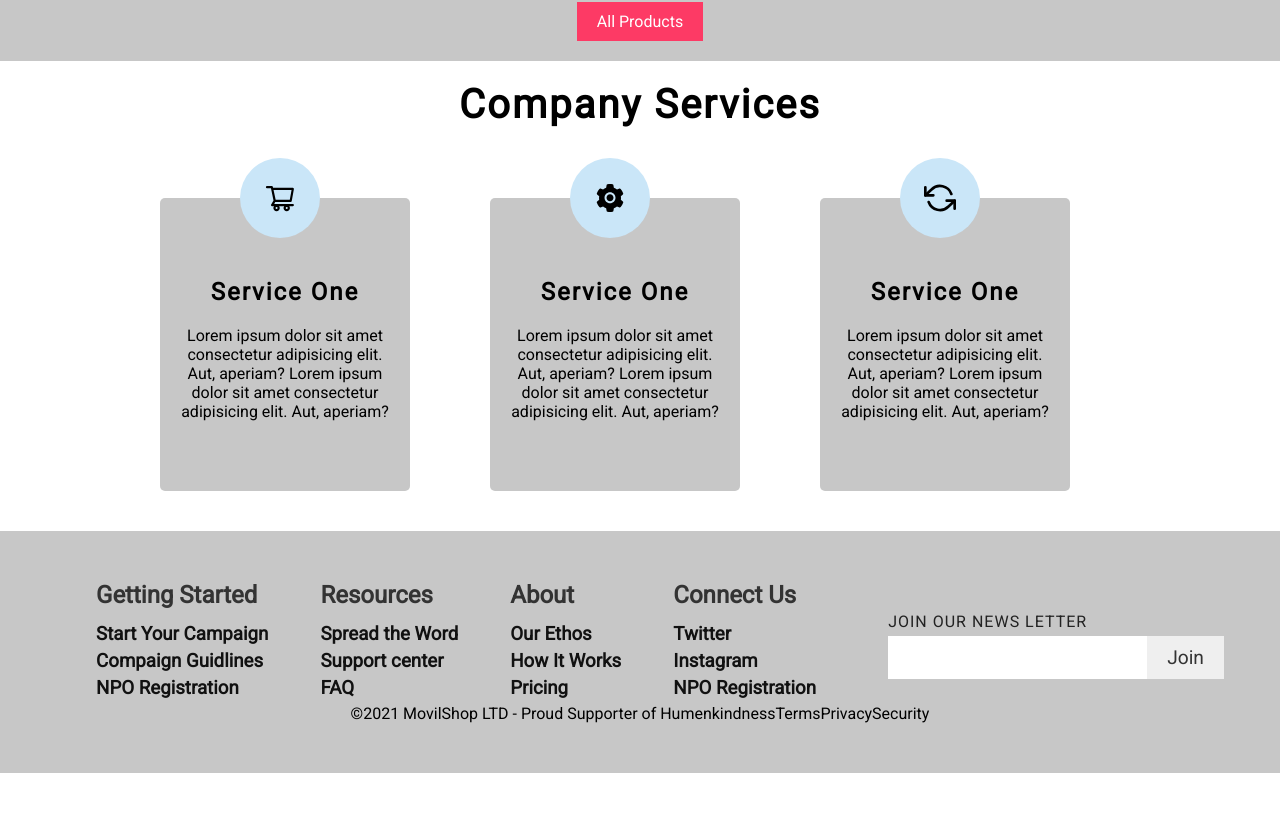
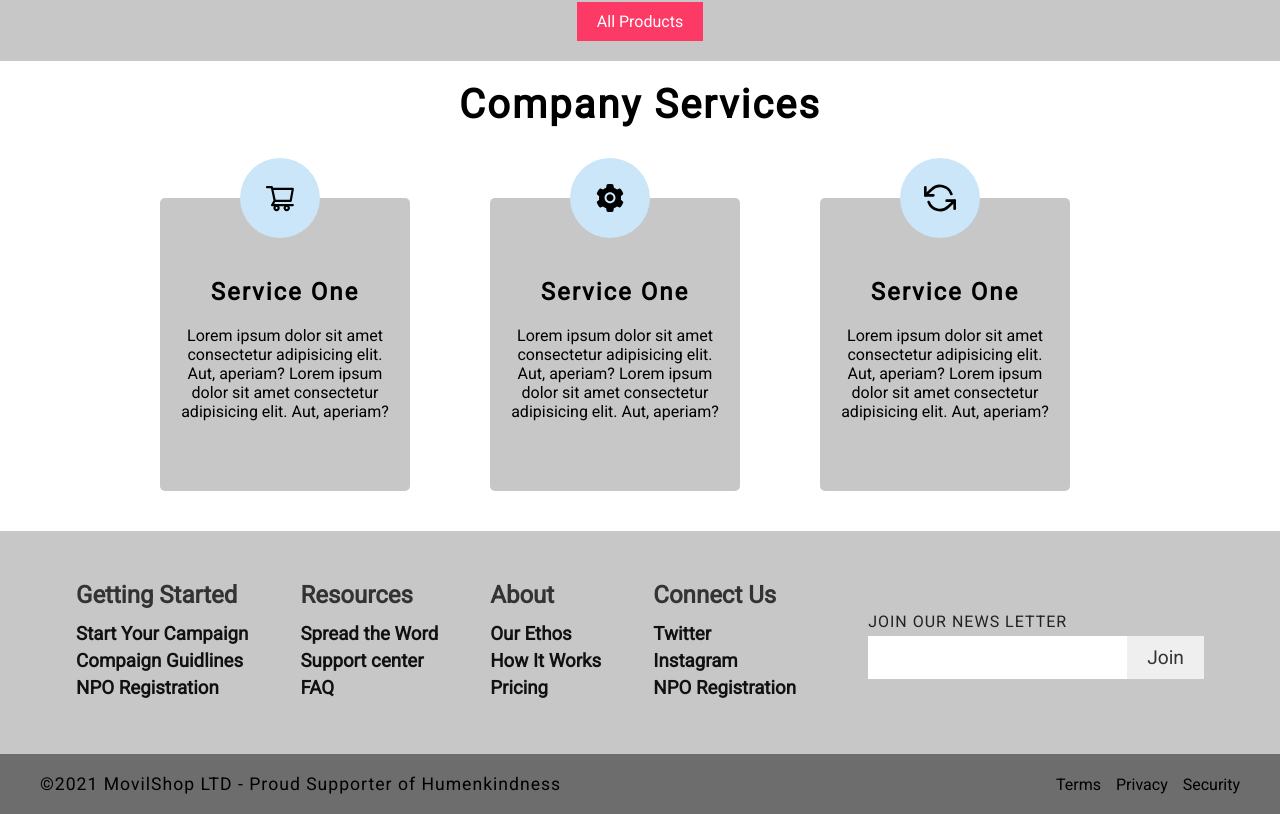
Before and after one commit to ddepu11/movil_shop_cient_side_react, a React (Create React App) app: page / in a window 1280 px wide. Shown: the part 1377-2191 px from the top of the page. Before the commit the page ends 2150 px from the top, so only its background shows below. Built offline with nearby package versions, Linux system fonts and the light colour scheme.

Commit message:
Footer Done

```diff
--- a/src/components/Footer.jsx
+++ b/src/components/Footer.jsx
@@ -38,11 +38,12 @@ const Footer = () => {
         </div>
       </div>
 
+      <div className="fotter_fw">
         <div className="f_lover flex">
           <div className="left">
             <p>
-            &copy;{new Date().getFullYear()} MovilShop LTD - Proud Supporter of
-            Humenkindness{" "}
+              &copy;{new Date().getFullYear()} MovilShop LTD - Proud Supporter
+              of Humenkindness{" "}
             </p>
           </div>
           <div className="right">
@@ -51,17 +52,20 @@ const Footer = () => {
             <span>Security</span>
           </div>
         </div>
+      </div>
     </Wrapper>
   );
 };
 
 const Wrapper = styled.footer`
   background-color: #c7c7c7;
-  padding: 50px 60px;
+  padding: 00px 0px;
   .f_upper {
     justify-content: space-around;
     width: 1200px;
     margin: auto;
+    padding: 50px 0px;
+
     .left {
       width: 60%;
       justify-content: space-between;
@@ -94,6 +98,27 @@ const Wrapper = styled.footer`
       }
     }
   }
+  .fotter_fw {
+    background-color: #6d6d6d;
+    padding: 20px 0;
+  }
+  .f_lover {
+    justify-content: space-between;
+    width: 1200px;
+    margin: auto;
+    .left {
+      p {
+        font-size: 1.1em;
+        letter-spacing: 1px;
+      }
+    }
+    .right {
+      span {
+        margin-left: 15px;
+        font-size: 1em;
+      }
+    }
+  }
 `;
 
 export default Footer;
```
Lines whose indentation alone changed are shown as unchanged.
